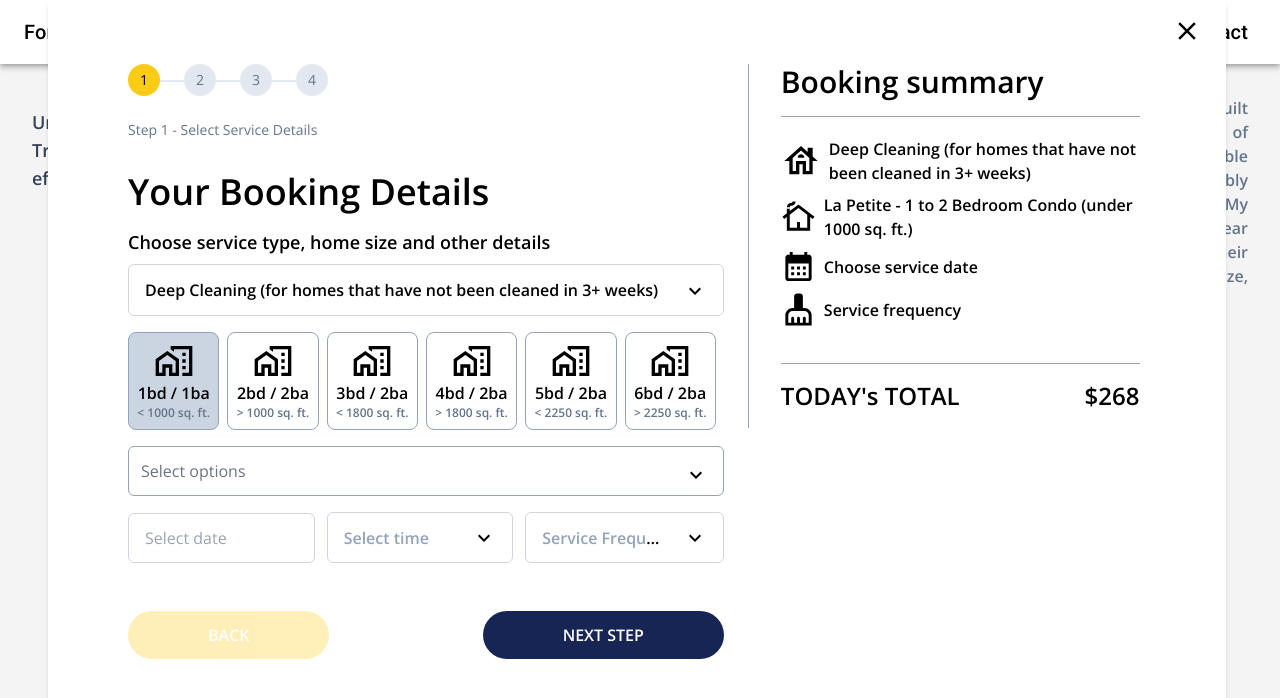
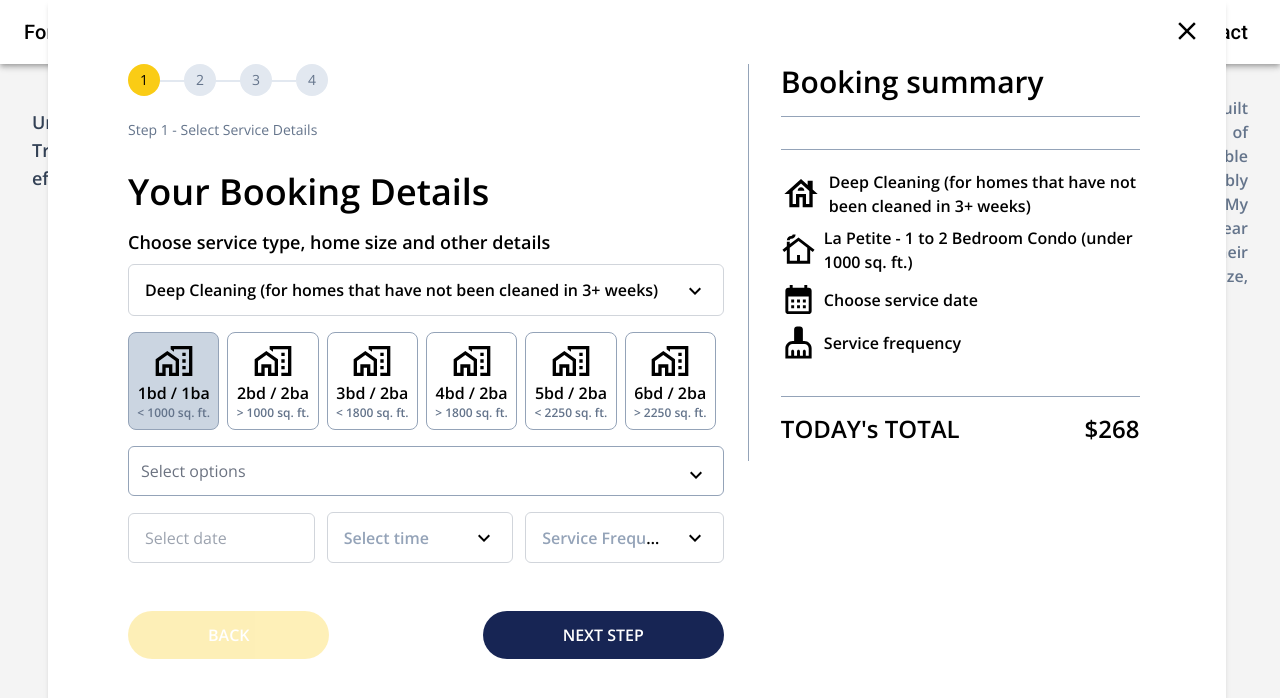
Before and after one commit to amankashyap004/form-traverse, a React (Vite) app: page / in a window 1280 px wide. Both pictures are taken after a click on the element "BOOKING CLEANING". Shown: the top 698 px of the page. Built offline with nearby package versions, Linux system fonts and the light colour scheme.

Commit message:
create contact info data component

```diff
--- a/src/components/BookingSummary.jsx
+++ b/src/components/BookingSummary.jsx
@@ -6,13 +6,13 @@ import CottageOutlinedIcon from "@mui/icons-material/CottageOutlined";
 import CalendarMonthIcon from "@mui/icons-material/CalendarMonth";
 import CleaningServicesIcon from "@mui/icons-material/CleaningServices";
 import TotalPrice from "./TotalPrice";
+import ContactInfoData from "./steps/contactInformation/ContactInfoData";
 import {
    getSelectedOptionLabel,
    getSelectedBoxData,
    getSelectedDateData,
    getSelectedTimingData,
    getSelectedServiceFrequencyData,
-   getInfoFormData,
 } from "../store/selectors/selectors";
 
 const BookingSummary = () => {
@@ -22,20 +22,19 @@ const BookingSummary = () => {
    const selectedTimeData = useSelector(getSelectedTimingData);
    const selectedServiceFrequency = useSelector(getSelectedServiceFrequencyData);
 
-   const infoFormData = useSelector(getInfoFormData);
-
    const [totalPriceOfSelectedMultiOptions, setTotalPriceOfSelectedMultiOptions] = useState(0);
 
    const updateTotalPriceOfSelectedMultiOptions = (price) => {
       setTotalPriceOfSelectedMultiOptions(price);
    };
 
-   console.log(infoFormData);
-
    return (
       <section className="w-[90%] h-full">
          <h1 className="font-extrabold text-3xl border-b border-slate-400 pb-4">Booking summary</h1>
-         <div className="flex justify-start items-start flex-col py-4">
+         <div className="py-4">
+            <ContactInfoData />
+         </div>
+         <div className="flex justify-start items-start flex-col py-4 border-t border-slate-400">
             <div className="flex justify-start items-center py-1">
                <HouseOutlinedIcon sx={{ fontSize: 40 }} />
                <p className="ml-2 text-base font-semibold">{selectedOptionLabel}</p>
--- /dev/null
+++ b/src/components/steps/contactInformation/ContactInfoData.jsx
@@ -0,0 +1,18 @@
+import React from "react";
+import { useSelector } from "react-redux";
+
+import { getInfoFormData } from "../../../store/selectors/selectors";
+
+const ContactInfoData = () => {
+   const infoFormData = useSelector(getInfoFormData);
+   console.log(infoFormData);
+   return (
+      <section>
+         <div>
+            <span>{infoFormData.firstName}</span>
+         </div>
+      </section>
+   );
+};
+
+export default ContactInfoData;
```
